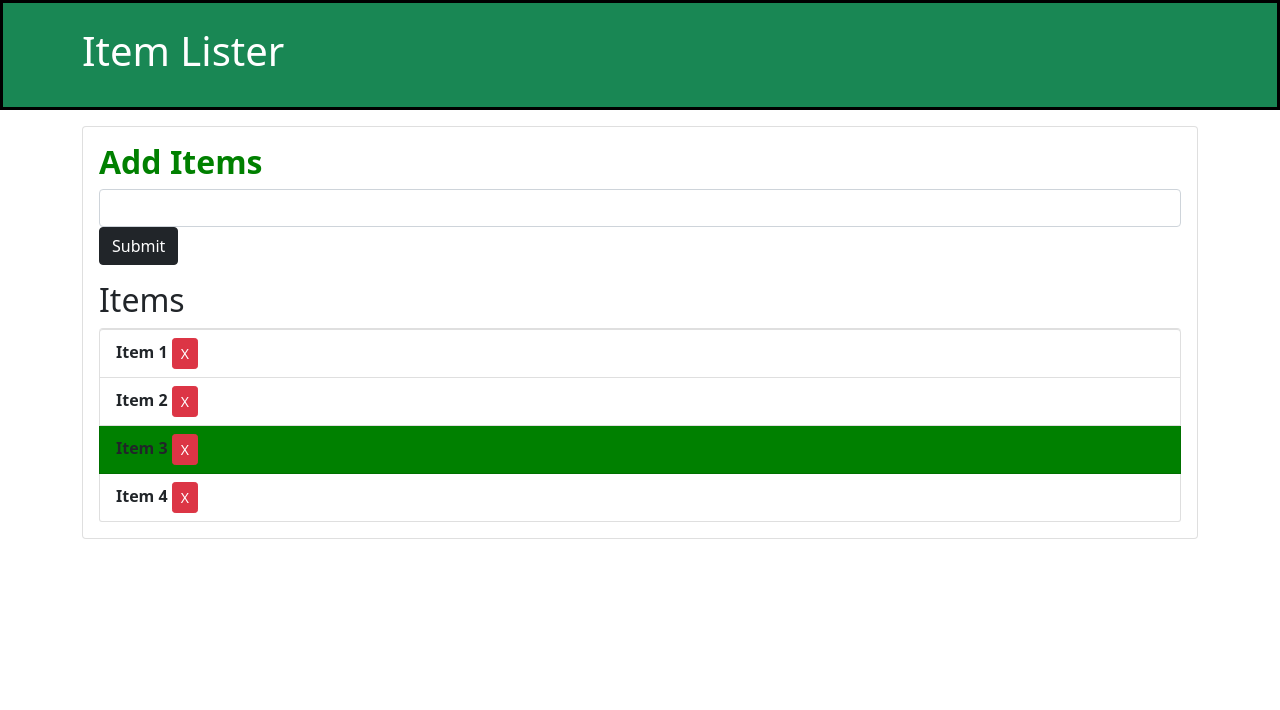
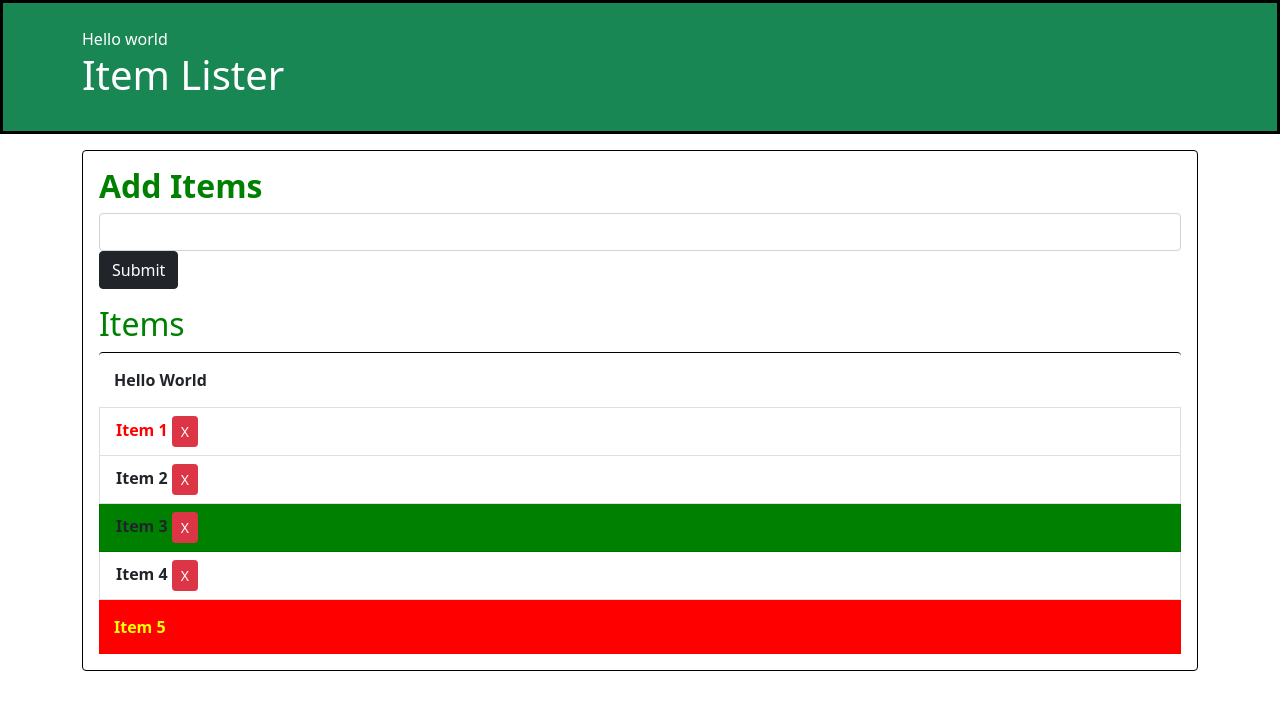
Before and after one commit to Anonymous655/Assignment1, a plain HTML site: page Dom manipulation Assignment/index.html in a window 1280 px wide. Drawn offline with nearby package versions, Linux system fonts and the light colour scheme.

Commit message:
added task 4

```diff
--- a/Dom manipulation Assignment/index.html
+++ b/Dom manipulation Assignment/index.html
@@ -13,10 +13,7 @@
 <body>
     <header id="main-header" class="bg-success text-white p-4 mb-3">
         <div class="container">
-            <div class="row">
-                <div class="col-md-6">
-                    <h1 id="header-title">Item Lister</h1>
-                </div>
+            <h1 id="header-title">Item Lister</h1>
                 <!-- <div class="col-md-6 align-self-center">
             <input
               type="text"
@@ -24,8 +21,6 @@
               id="filter"
               placeholder="Search Items..."
             /> -->
-            </div>
-        </div>
         </div>
     </header>
     <div class="container">
@@ -37,7 +32,7 @@
             </form>
             <h2 class="title">Items</h2>
             <ul id="items" class="list-group">
-                <li class="list-group-item">
+                <li id='first' class="list-group-item">
                     Item 1
                     <button class="btn btn-danger btn-sm float-right delete">X</button>
                 </li>
@@ -53,6 +48,7 @@
                     Item 4
                     <button class="btn btn-danger btn-sm float-right delete">X</button>
                 </li>
+                <li class="new-item">Item 5</li>
             </ul>
         </div>
     </div>
--- a/Dom manipulation Assignment/index.js
+++ b/Dom manipulation Assignment/index.js
@@ -1,5 +1,5 @@
 // to show the whole DOM
-console.log(document);
+// console.log(document);
 
 // innerText returns the visible text contained in a node, while textContent returns the full text. For example, on the following HTML <span>Hello <span style="display: none;">World</span></span>, innerText will return 'Hello', while textContent will return 'Hello World'.
 
@@ -32,3 +32,40 @@ newItem[0].style.listStyle = 'none';
 
 newItemTag[4].style.paddingLeft = '15px';
 newItemTag[4].style.padding = '15px';
+
+
+
+// task 4
+
+const ulList = document.getElementById('items');
+ulList.parentElement.style.border = '1px solid black';
+ulList.lastElementChild.style.color = 'yellow';
+// ulList.lastChild.style.border = '1x solid black'; note: It returns the text node
+ulList.firstElementChild.style.color = 'red';
+//  firstchild returns the text node
+// nextSibling also returns the text node
+// previousSibling also returns text node
+ulList.previousElementSibling.style.color  = 'green'
+
+
+let textNode = document.createTextNode('Hello world');
+let newdiv = document.createElement('div');
+newdiv.appendChild(textNode);
+const container = document.querySelector('header .container');
+const headerTitle = document.querySelector('header h1');
+console.log(newdiv);
+container.insertBefore(newdiv, headerTitle);
+
+
+const textNode2 = document.createTextNode("Hello World")
+const newList = document.createElement('li');
+newList.appendChild(textNode2);
+newList.setAttribute('class', 'newlist');
+let item1 = document.querySelector('ul #first')
+ulList.insertBefore(newList, item1)
+console.log(newList)
+let newlist = document.getElementsByClassName('newlist');
+newlist[0].style.fontWeight = 'bold'
+newlist[0].style.paddingLeft = '15px'
+newlist[0].style.listStyle = 'none'
+newlist[0].style.padding = '15px'
```
